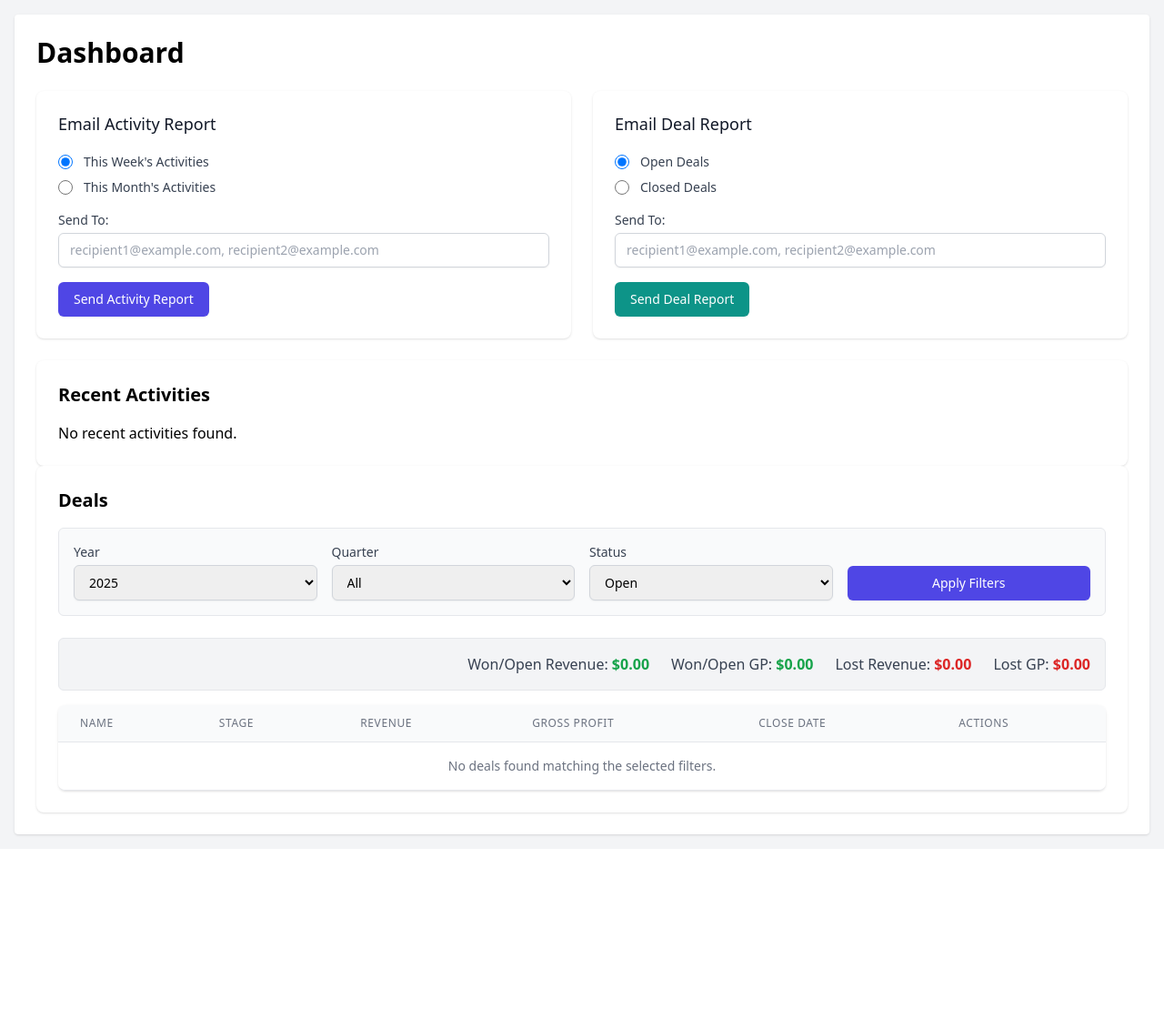
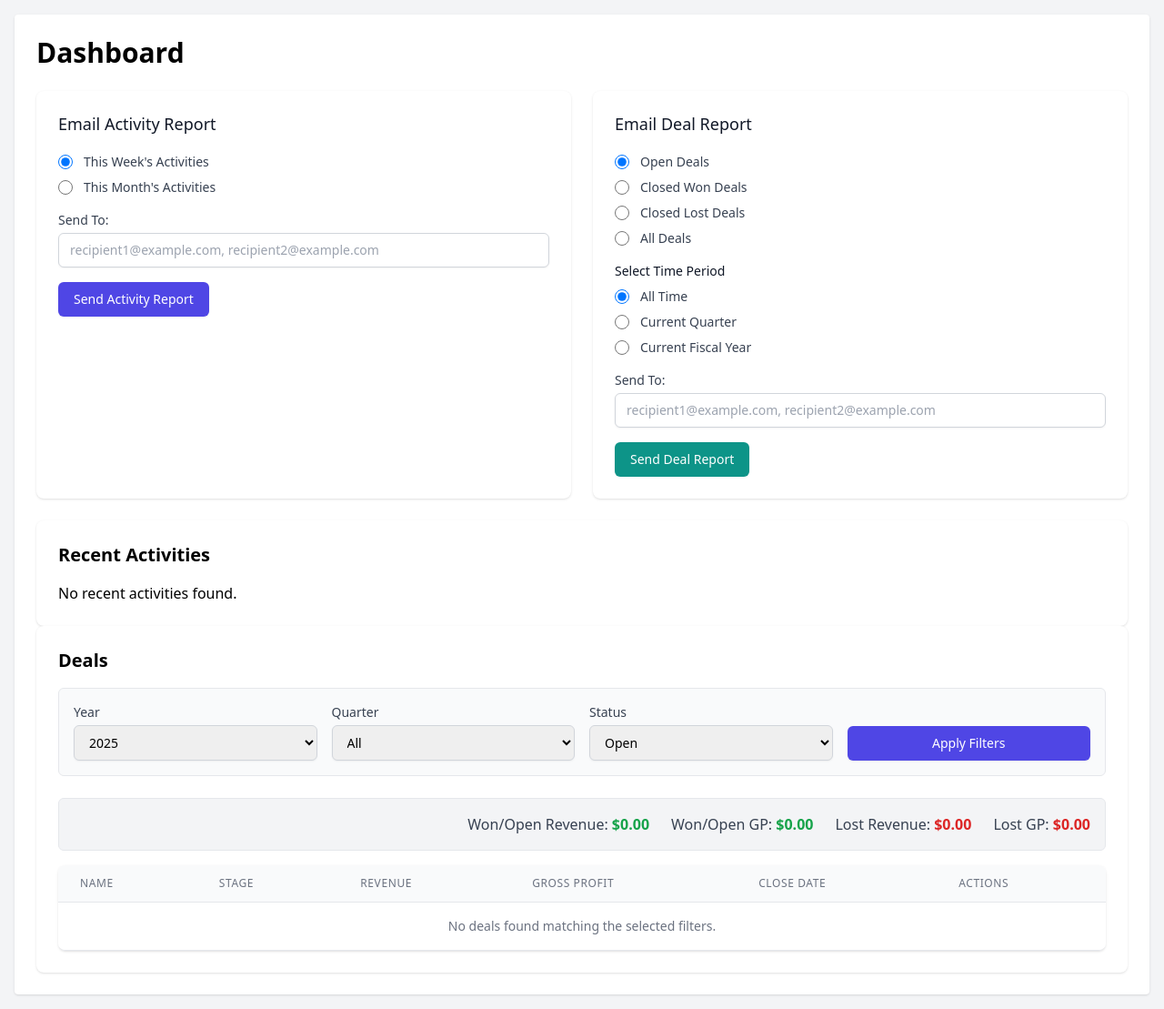
Before and after one commit to baxter-evtcorp/sales_tracker, a Flask app: page /dashboard in a window 1280 px wide. Shown: the part 169-1278 px from the top of the page at 91% size. Before the commit the page ends 1090 px from the top, so only its background shows below. Run offline with Flask 3, Linux system fonts and the light colour scheme; the visitor is signed in with stand-in values (Sample User, id 1); data that the repository does not hold is empty; some libraries are stand-ins or nearby versions.

Commit message:
feat: Add time period filters and lost deal handling to email report

```diff
--- a/app.py
+++ b/app.py
@@ -788,10 +788,10 @@ def email_activity_report():
     <html>
     <head>
         <style>
-            table {{ border-collapse: collapse; width: 100%; }}
-            th, td {{ border: 1px solid #ddd; padding: 8px; text-align: left; }}
-            th {{ background-color: #f2f2f2; }}
-            tr:nth-child(even) {{ background-color: #f9f9f9; }}
+            table {{{{ ' border-collapse: collapse; width: 100%; ' }}}}
+            th, td {{{{ ' border: 1px solid #ddd; padding: 8px; text-align: left; ' }}}}
+            th {{{{ ' background-color: #f2f2f2; ' }}}}
+            tr:nth-child(even) {{{{ ' background-color: #f9f9f9; ' }}}}
         </style>
     </head>
     <body>
@@ -814,28 +814,63 @@ def email_activity_report():
 @app.route('/email_deal_report', methods=['POST'])
 @login_required
 def email_deal_report():
-    status = request.form.get('deal_status') # 'open' or 'closed'
-    recipient_email_string = request.form.get('recipient_email', '').strip() # Get recipient emails string
-    closed_stages = ['Closed Won', 'Closed Lost']
+    from datetime import date, timedelta, datetime
+    import calendar
+    status = request.form.get('deal_status') # 'Open', 'Closed Won', 'Closed Lost', 'All'
+    time_period = request.form.get('time_period', 'all') # 'all', 'current_quarter', 'current_year'
+    recipient_email_string = request.form.get('recipient_email', '').strip()
+
     deals_query = Deal.query.filter(Deal.user_id == current_user.id)
-    report_type_desc = ""
+    status_desc = status # Use the selected status directly
+    time_desc = "All Time"
+    start_date = None
+    end_date = None
+    today = date.today()
 
-    if status == 'open':
-        deals_query = deals_query.filter(Deal.stage.notin_(closed_stages))
-        report_type_desc = "Open"
-    elif status == 'closed':
-        deals_query = deals_query.filter(Deal.stage.in_(closed_stages))
-        report_type_desc = "Closed"
+    # Calculate date range based on time_period
+    if time_period == 'current_quarter':
+        time_desc = "Current Quarter"
+        current_quarter_first_month = ((today.month - 1) // 3) * 3 + 1
+        start_date = date(today.year, current_quarter_first_month, 1)
+        end_month = current_quarter_first_month + 2
+        end_day = calendar.monthrange(today.year, end_month)[1]
+        end_date = date(today.year, end_month, end_day)
+    elif time_period == 'current_year':
+        time_desc = "Current Fiscal Year"
+        start_date = date(today.year, 1, 1) # Fiscal year starts Jan 1
+        end_date = date(today.year, 12, 31)
+
+    # Apply Status Filter
+    if status == 'Open':
+        deals_query = deals_query.filter(~Deal.stage.in_(['Closed Won', 'Closed Lost']))
+    elif status == 'Closed Won':
+        deals_query = deals_query.filter(Deal.stage == 'Closed Won')
+    elif status == 'Closed Lost':
+        deals_query = deals_query.filter(Deal.stage == 'Closed Lost')
+    elif status == 'All':
+        pass # No status filter needed for 'All'
     else:
         flash('Invalid deal status selected.', 'warning')
         return redirect(url_for('dashboard'))
 
+    # Apply Date Filter if applicable
+    if start_date and end_date:
+        # Filter by expected_close_date being within the range
+        # Handles cases where expected_close_date might be None by excluding them implicitly
+        deals_query = deals_query.filter(
+            Deal.expected_close_date >= start_date,
+            Deal.expected_close_date <= end_date
+        )
+
     deals = deals_query.order_by(Deal.expected_close_date.asc()).all()
 
+    # Calculate totals for the filtered deals, EXCLUDING 'Closed Lost'
+    total_revenue = sum(d.revenue or 0.0 for d in deals if d.stage != 'Closed Lost')
+    total_gp = sum(d.gross_profit or 0.0 for d in deals if d.stage != 'Closed Lost')
+
     recipient_emails_raw = [email.strip() for email in recipient_email_string.split(',')]
-    recipient_emails = [email for email in recipient_emails_raw if email] # Remove empty strings
+    recipient_emails = [email for email in recipient_emails_raw if email]
 
-    # Validate emails
     invalid_emails = [email for email in recipient_emails if '@' not in email]
     if invalid_emails:
         flash(f'Invalid email address(es) found: {", ".join(invalid_emails)}. Please check and try again.', 'warning')
@@ -845,59 +880,104 @@ def email_deal_report():
         flash('Please provide at least one recipient email address.', 'warning')
         return redirect(url_for('dashboard'))
 
-    subject = f"{report_type_desc} Deal Report"
+    report_desc = f"{status_desc} ({time_desc})"
+    subject = f"{report_desc} Deals Report"
 
     # Generate Plain Text Body
-    body = f"{report_type_desc} Deal Report for {current_user.email}\n\n"
+    body = f"{report_desc} Deals Report for {current_user.email}\n\n"
     if deals:
         for deal in deals:
             close_date = deal.expected_close_date.strftime('%Y-%m-%d') if deal.expected_close_date else 'N/A'
             revenue_str = f"${(deal.revenue or 0.0):,.2f}"
             gross_profit_str = f"${(deal.gross_profit or 0.0):,.2f}"
-            body += f"- {deal.name} ({deal.stage}): Revenue {revenue_str}, Gross Profit {gross_profit_str}, Close Date: {close_date}\n"
+            lost_indicator = " (Lost)" if deal.stage == 'Closed Lost' else ""
+            body += f"- {deal.name} ({deal.stage}{lost_indicator}): Revenue {revenue_str}, Gross Profit {gross_profit_str}, Close Date: {close_date}\n"
+        # Add totals to plain text body (reflects exclusion of lost deals)
+        body += f"\nTotal Revenue (excluding Lost): ${total_revenue:,.2f}"
+        body += f"\nTotal Gross Profit (excluding Lost): ${total_gp:,.2f}"
     else:
-        body += f"No {status} deals found.\n"
+        body += f"No {status} deals found for {time_desc}.\n"
 
-    # Generate HTML Body with a Table
+    # Generate HTML Body with a Table and Totals Footer
     html_table_rows = ""
     if deals:
         for deal in deals:
+            is_lost = deal.stage == 'Closed Lost'
+            cell_style = "style='border: 1px solid #ddd; padding: 8px; text-decoration: line-through;'" if is_lost else "style='border: 1px solid #ddd; padding: 8px;'"
+            cell_style_numeric = "style='border: 1px solid #ddd; padding: 8px; text-align: right; text-decoration: line-through;'" if is_lost else "style='border: 1px solid #ddd; padding: 8px; text-align: right;'"
+
             close_date_str = deal.expected_close_date.strftime("%Y-%m-%d") if deal.expected_close_date else "N/A"
             revenue_html = f"${(deal.revenue or 0.0):,.2f}"
             gross_profit_html = f"${(deal.gross_profit or 0.0):,.2f}"
             html_table_rows += f"""
             <tr>
-                <td style='border: 1px solid #ddd; padding: 8px;'>{deal.name}</td>
-                <td style='border: 1px solid #ddd; padding: 8px;'>{deal.stage}</td>
-                <td style='border: 1px solid #ddd; padding: 8px; text-align: right;'>{revenue_html}</td>
-                <td style='border: 1px solid #ddd; padding: 8px; text-align: right;'>{gross_profit_html}</td>
-                <td style='border: 1px solid #ddd; padding: 8px;'>{close_date_str}</td>
+                <td {cell_style}>{deal.name}</td>
+                <td {cell_style}>{deal.stage}</td>
+                <td {cell_style_numeric}>{revenue_html}</td>
+                <td {cell_style_numeric}>{gross_profit_html}</td>
+                <td {cell_style}>{close_date_str}</td>
             </tr>
             """
 
+    # Add Totals Row for HTML
+    totals_row_html = ""
+    if deals:
+        formatted_total_revenue = f"${total_revenue:,.2f}"
+        formatted_total_gp = f"${total_gp:,.2f}"
+        # Using implicit string concatenation with f-strings
+        totals_row_html = (
+            f"<tfoot style='font-weight: bold; background-color: #f2f2f2;'>"
+            f"<tr>"
+            f"<td style='border: 1px solid #ddd; padding: 8px;' colspan='2'>Totals ({status_desc}, excluding Lost):</td>"
+            f"<td style='border: 1px solid #ddd; padding: 8px; text-align: right;'>{formatted_total_revenue}</td>"
+            f"<td style='border: 1px solid #ddd; padding: 8px; text-align: right;'>{formatted_total_gp}</td>"
+            f"<td style='border: 1px solid #ddd; padding: 8px;'></td>"
+            f"</tr>"
+            f"</tfoot>"
+        )
+
+    # Generate the table content or 'no deals' message
+    table_html_content = ""
+    if deals:
+        # Construct the table with header, body, and footer
+        table_html_content = f"""
+        <table>
+            <thead>
+                <tr><th>Name</th><th>Stage</th><th>Revenue</th><th>Gross Profit</th><th>Close Date</th></tr>
+            </thead>
+            <tbody>
+                {html_table_rows}
+            </tbody>
+            {totals_row_html}
+        </table>
+        """
+    else:
+        table_html_content = f"<p>No {status} deals found for {time_desc}.</p>"
+
+    # Final HTML Body construction
     html_body = f"""
     <html>
     <head>
         <style>
-            table {{ border-collapse: collapse; width: 100%; }}
-            th, td {{ border: 1px solid #ddd; padding: 8px; text-align: left; }}
-            th {{ background-color: #f2f2f2; }}
-            tr:nth-child(even) {{ background-color: #f9f9f9; }}
+            table {{{{ ' border-collapse: collapse; width: 100%; ' }}}}
+            th, td {{{{ ' border: 1px solid #ddd; padding: 8px; text-align: left; ' }}}}
+            th {{{{ ' background-color: #f2f2f2; ' }}}}
+            tr:nth-child(even) {{{{ ' background-color: #f9f9f9; ' }}}}
+            tfoot td {{{{ ' border-top: 2px solid #aaa; ' }}}}
         </style>
     </head>
     <body>
-        <h2>{report_type_desc} Deal Report for {current_user.email}</h2>
-        {'<table><thead><tr><th>Name</th><th>Stage</th><th>Revenue</th><th>Gross Profit</th><th>Close Date</th></tr></thead><tbody>' + html_table_rows + '</tbody></table>' if deals else f'<p>No {status} deals found.</p>'}
+        <h2>{report_desc} Deals Report for {current_user.email}</h2>
+        {table_html_content}
     </body>
     </html>
     """
 
-    # Use the list of recipient_emails
     recipient_display_str = ", ".join(recipient_emails)
-    if send_email(to=recipient_emails, subject=subject, body=body, html_body=html_body): # Pass html_body
-        flash(f'{report_type_desc} deal report sent to {recipient_display_str}.', 'success')
+    if send_email(to=recipient_emails, subject=subject, body=body, html_body=html_body):
+        flash(f'{report_desc} Deals report sent to {recipient_display_str}.', 'success')
     else:
-        flash(f'Failed to send {report_type_desc} deal report to {recipient_display_str}.', 'danger')
+        flash(f'Failed to send {report_desc} Deals report to {recipient_display_str}.', 'danger')
 
     return redirect(url_for('dashboard'))
 
--- a/templates/dashboard.html
+++ b/templates/dashboard.html
@@ -42,14 +42,40 @@
             <fieldset class="space-y-2">
                 <legend class="sr-only">Select deal status</legend>
                 <div class="flex items-center">
-                    <input id="deal_open" name="deal_status" type="radio" value="open" checked class="focus:ring-indigo-500 h-4 w-4 text-indigo-600 border-gray-300">
+                    <input id="deal_open" name="deal_status" type="radio" value="Open" checked class="focus:ring-indigo-500 h-4 w-4 text-indigo-600 border-gray-300">
                     <label for="deal_open" class="ml-3 block text-sm font-medium text-gray-700">Open Deals</label>
                 </div>
                 <div class="flex items-center">
-                    <input id="deal_closed" name="deal_status" type="radio" value="closed" class="focus:ring-indigo-500 h-4 w-4 text-indigo-600 border-gray-300">
-                    <label for="deal_closed" class="ml-3 block text-sm font-medium text-gray-700">Closed Deals</label>
+                    <input id="deal_closed_won" name="deal_status" type="radio" value="Closed Won" class="focus:ring-indigo-500 h-4 w-4 text-indigo-600 border-gray-300">
+                    <label for="deal_closed_won" class="ml-3 block text-sm font-medium text-gray-700">Closed Won Deals</label>
+                </div>
+                <div class="flex items-center">
+                    <input id="deal_closed_lost" name="deal_status" type="radio" value="Closed Lost" class="focus:ring-indigo-500 h-4 w-4 text-indigo-600 border-gray-300">
+                    <label for="deal_closed_lost" class="ml-3 block text-sm font-medium text-gray-700">Closed Lost Deals</label>
+                </div>
+                <div class="flex items-center">
+                    <input id="deal_all" name="deal_status" type="radio" value="All" class="focus:ring-indigo-500 h-4 w-4 text-indigo-600 border-gray-300">
+                    <label for="deal_all" class="ml-3 block text-sm font-medium text-gray-700">All Deals</label>
                 </div>
             </fieldset>
+
+            {# Add Time Period Filters #}
+            <fieldset class="mt-4 space-y-2">
+                <legend class="text-sm font-medium text-gray-900">Select Time Period</legend>
+                <div class="flex items-center">
+                    <input id="time_all" name="time_period" type="radio" value="all" checked class="focus:ring-indigo-500 h-4 w-4 text-indigo-600 border-gray-300">
+                    <label for="time_all" class="ml-3 block text-sm font-medium text-gray-700">All Time</label>
+                </div>
+                <div class="flex items-center">
+                    <input id="time_current_quarter" name="time_period" type="radio" value="current_quarter" class="focus:ring-indigo-500 h-4 w-4 text-indigo-600 border-gray-300">
+                    <label for="time_current_quarter" class="ml-3 block text-sm font-medium text-gray-700">Current Quarter</label>
+                </div>
+                <div class="flex items-center">
+                    <input id="time_current_year" name="time_period" type="radio" value="current_year" class="focus:ring-indigo-500 h-4 w-4 text-indigo-600 border-gray-300">
+                    <label for="time_current_year" class="ml-3 block text-sm font-medium text-gray-700">Current Fiscal Year</label>
+                </div>
+            </fieldset>
+
             <div class="mt-4">
                 <label for="deal_recipient_email" class="block text-sm font-medium text-gray-700">Send To:</label>
                 <input type="text" name="recipient_email" id="deal_recipient_email" required class="mt-1 block w-full px-3 py-2 border border-gray-300 rounded-md shadow-sm focus:outline-none focus:ring-teal-500 focus:border-teal-500 sm:text-sm" placeholder="recipient1@example.com, recipient2@example.com">
```
